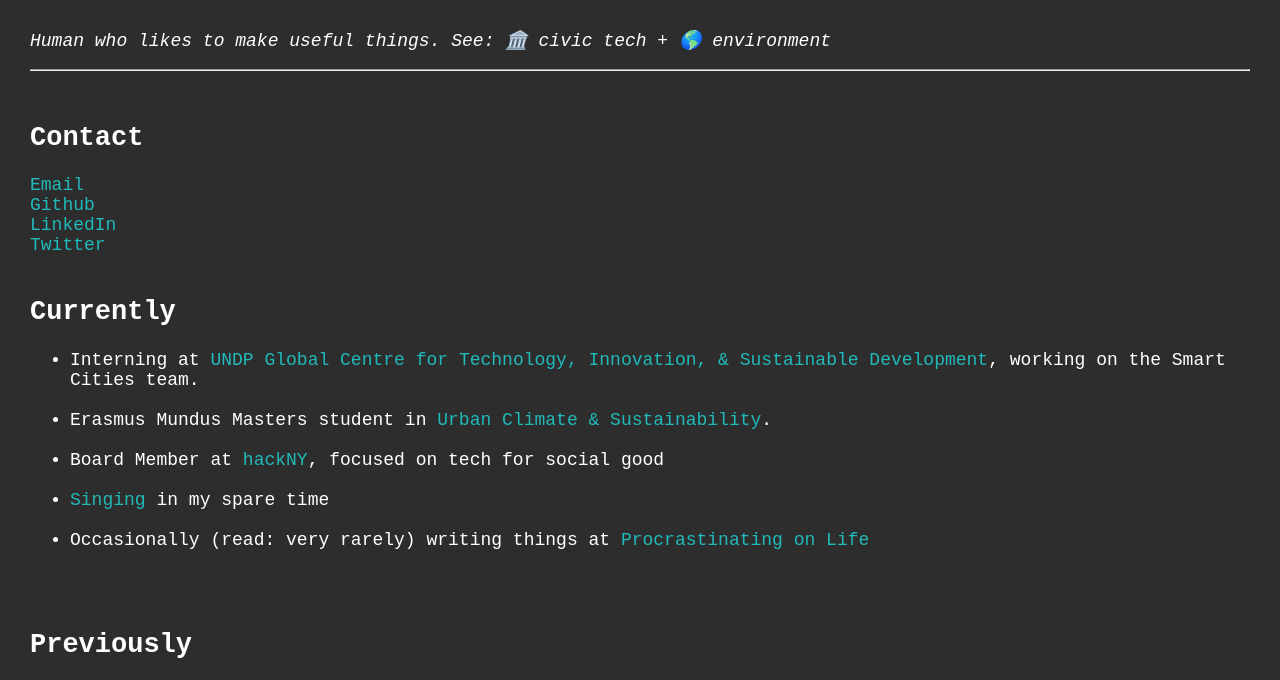
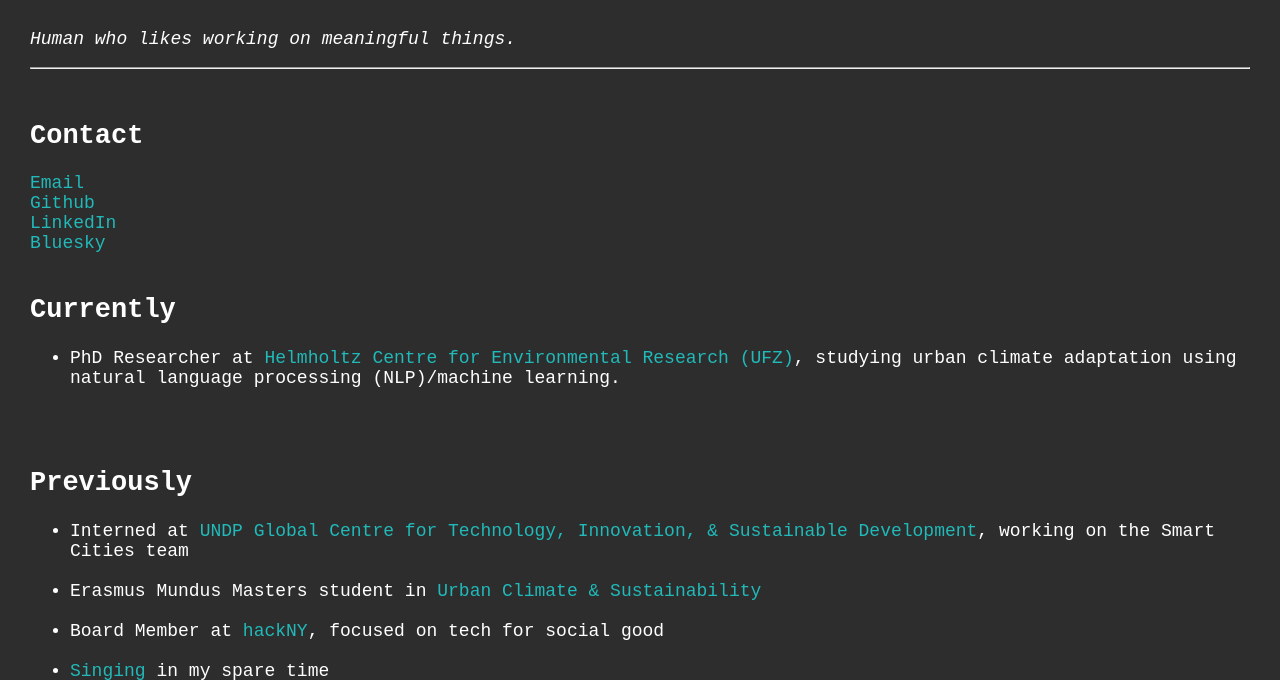
Before and after one commit to sruti/sruti.github.io, a plain HTML site: page index.html in a window 1280 px wide. Shown: the part 87-767 px from the top of the page. Drawn offline with Linux system fonts and the light colour scheme.

Commit message:
Long overdue update

```diff
--- a/index.html
+++ b/index.html
@@ -6,36 +6,39 @@
 
 <body>
     <h1>Sruti Modekurty</h1>
-    <p><i> Human who likes to make useful things. See: 🏛️ civic tech + 🌎 environment</i></p>
+    <p><i> Human who likes working on meaningful things.</i></p>
     <hr><br>
     <h2>Contact</h2>
     <a href="mailto:sruti.modekurty@gmail.com">Email</a><br>
     <a href="https://github.com/sruti">Github</a><br>
     <a href="https://www.linkedin.com/in/sruti-modekurty/">LinkedIn</a><br>
-    <a href="https://www.twitter.com/tuttifrutisruti">Twitter</a><br><br>
+    <a href="https://bsky.app/profile/sruti.bsky.social">Bluesky</a><br><br>
 
     <h2>Currently</h2>
     <ul>
         <li>
-            Interning at <a href="https://sgtechcentre.undp.org/content/sgtechcentre/en/home/">UNDP Global Centre for
+            PhD Researcher at <a href="https://sgtechcentre.undp.org/content/sgtechcentre/en/home/">Helmholtz Centre for
+                Environmental
+                Research (UFZ)</a>, studying urban climate adaptation using natural language processing (NLP)/machine
+            learning.
+        </li><br>
+    </ul>
+    <br>
+    <h2>Previously</h2>
+    <ul>
+        <li>
+            Interned at <a href="https://sgtechcentre.undp.org/content/sgtechcentre/en/home/">UNDP Global Centre for
                 Technology, Innovation, & Sustainable Development</a>,
-            working on the Smart Cities team.
+            working on the Smart Cities team
         </li><br>
         <li>
-            Erasmus Mundus Masters student in <a href="https://murcs.eu">Urban Climate & Sustainability</a>.
+            Erasmus Mundus Masters student in <a href="https://murcs.eu">Urban Climate & Sustainability</a>
         </li><br>
         <li>
             Board Member at <a href="https://hackny.org">hackNY</a>, focused on tech for social good
         </li><br>
         <li><a href="https://www.youtube.com/channel/UCpcUy9F8ldF4yOuyDXLLfHQ">Singing</a> in my spare time
         </li><br>
-        <li>Occasionally (read: very rarely) writing
-            things at <a href="https://medium.com/procrastinating-on-life">Procrastinating on Life</a>
-        </li><br>
-    </ul>
-    <br>
-    <h2>Previously</h2>
-    <ul>
         <li>
             Platform Lead at <a href="https://openaq.org">OpenAQ</a>, building open source technology to help
             communities fight air pollution
@@ -61,7 +64,7 @@
             Asian a cappella group while at Carnegie Mellon
         </li>
     </ul>
-    <footer>Updated 3/29/22</footer>
+    <footer>Updated Dec 4, 2024</footer>
 </body>
 
 </html>
```
Also changed, not shown: 1 other file.
